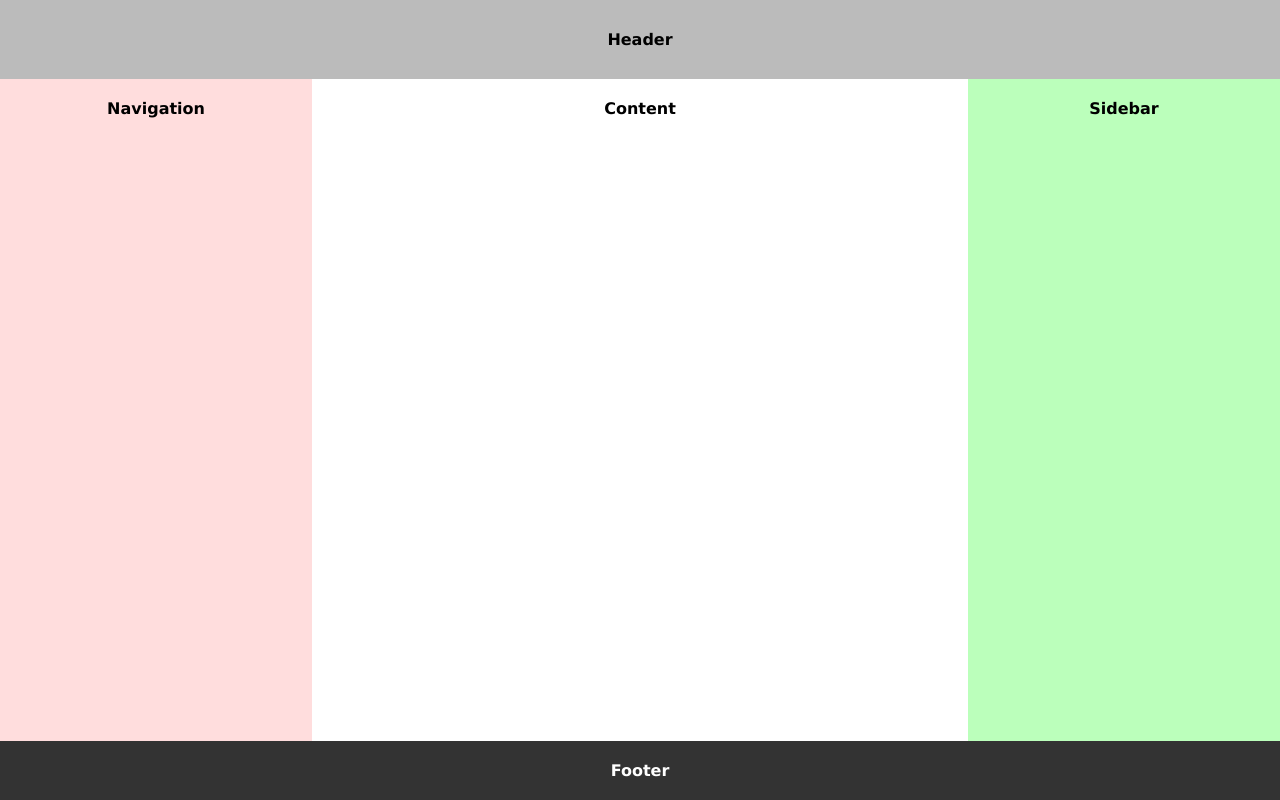
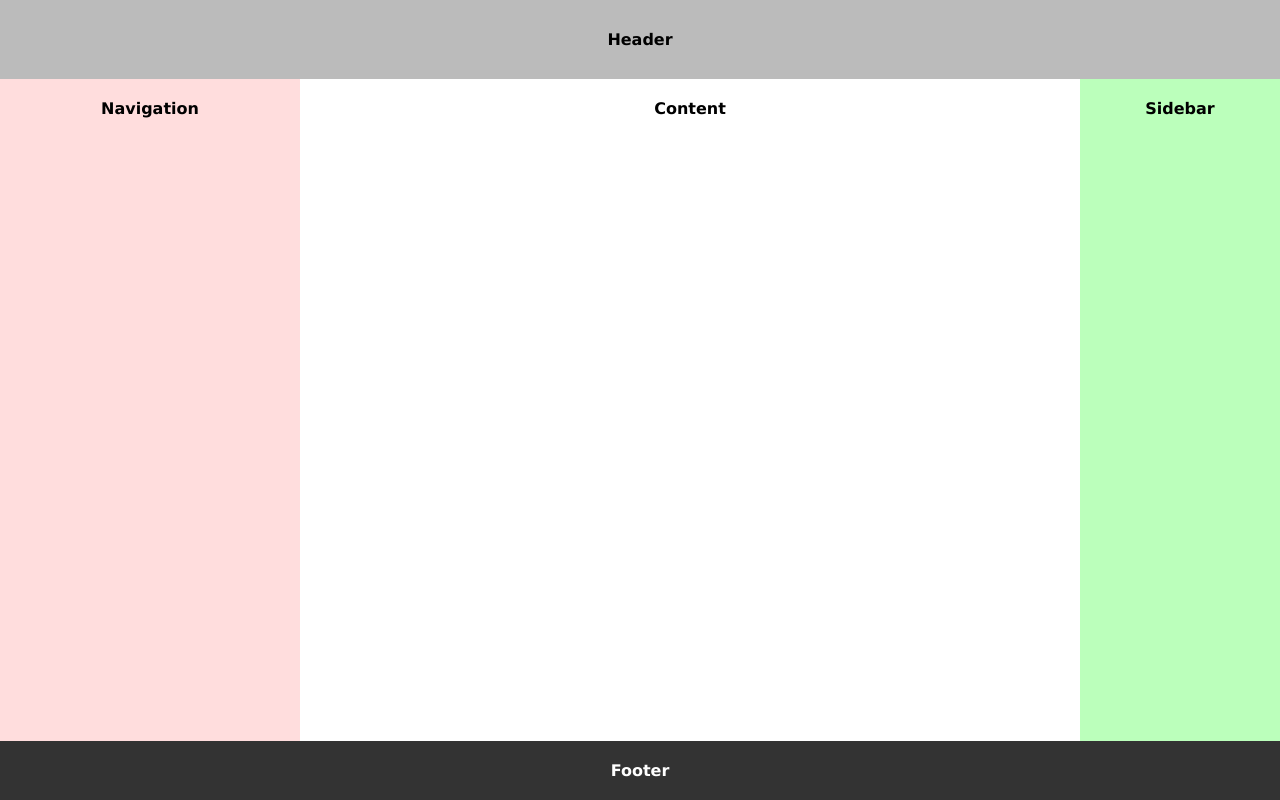
Before and after one commit to goranOlson/flex-page-layout, a plain HTML site: page index.html in a window 1280 px wide. Drawn offline with Linux system fonts and the light colour scheme.

Commit message:
changed nav and aside to be fixed sizes

```diff
--- a/index.css
+++ b/index.css
@@ -34,14 +34,15 @@ article {
     /* background-color: #aaf; */
 }
 
-nav,
-aside {
-    flex: 1;
-}
+
+
 nav {
+    width: 300px;
     background-color: #fdd;
+
 }
 aside {
+    width: 200px;
     background-color: #bfb;
 }
 
```
